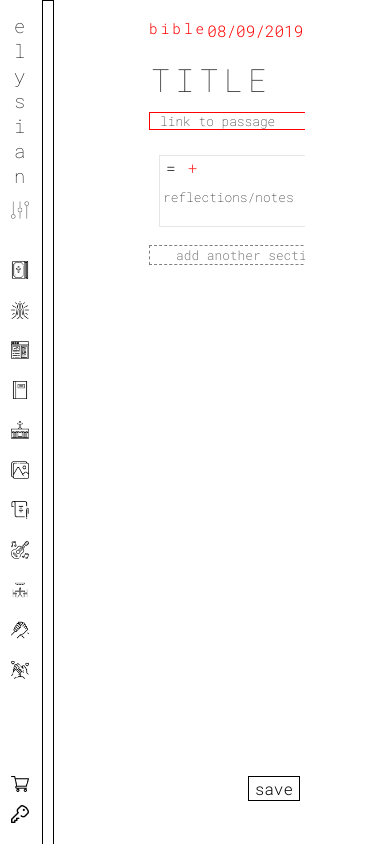
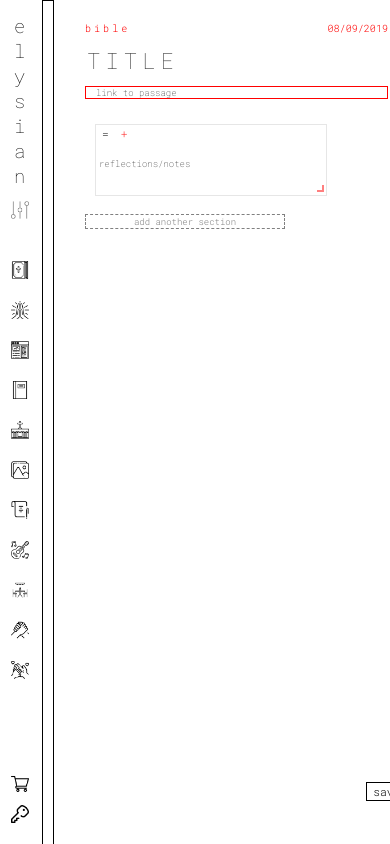
Before and after one commit to yanghakim/elysian, a React (Create React App) app: page / in a window 390 px wide. Built offline with nearby package versions, Linux system fonts and the light colour scheme.

Commit message:
testing responsiveness

```diff
--- a/package.json
+++ b/package.json
@@ -9,6 +9,7 @@
     "react-autosize-textarea": "^7.0.0",
     "react-dom": "^16.8.6",
     "react-grid-layout": "^0.16.6",
+    "react-responsive": "^7.0.0",
     "react-router-dom": "^5.0.1",
     "react-scripts": "3.0.1"
   },
--- a/src/components/Section.jsx
+++ b/src/components/Section.jsx
@@ -387,7 +387,7 @@ class Section extends Component {
             draggableCancel=".undraggable"
             cols={12}
             rowHeight={30}
-            width={740}
+            width={250}
           >
             {this.renderTextAreas()}
           </GridLayout>
--- a/src/components/Sidebar.jsx
+++ b/src/components/Sidebar.jsx
@@ -1,5 +1,6 @@
 import React, { Component } from "react";
 import { Redirect } from "react-router-dom";
+import MediaQuery from "react-responsive";
 
 import settings from "../assets/settings.png";
 import bible from "../assets/bible.png";
@@ -42,7 +43,12 @@ class Sidebar extends Component {
     return (
       <div className={this.props.sidebarClass}>
         <div className="sidebar__items">
-          <h1 className="sidebar-title">elysian</h1>
+          <MediaQuery query="(max-device-width: 700px)">
+            <h1 className="sidebar-title">e</h1>
+          </MediaQuery>
+          <MediaQuery query="(min-device-width: 700px)">
+            <h1 className="sidebar-title">elysian</h1>
+          </MediaQuery>
 
           <img
             style={{ marginTop: "-20px", marginBottom: "20px" }}
--- a/src/sass/section.sass
+++ b/src/sass/section.sass
@@ -16,10 +16,10 @@
 
   box-sizing: border-box
 
-  max-width: 1100px
-  width: 50%
+  max-width: 1000px
+  width: 365px
 
-  padding: 1% 3%
+  padding: 10px 30px
 
   border: 1px solid white
 
@@ -33,6 +33,9 @@
 
   overflow-y: scroll
   overflow-x: hidden
+
+  @media (max-width: 900px)
+    font-size: 0.7em
 
   &::-webkit-scrollbar
     background: none
@@ -61,6 +64,7 @@
 
     &-date
       color: red
+      font-size: 0.9em
 
   &-title
     font-size: 2em
@@ -110,10 +114,6 @@
     &::placeholder
       font-weight: 100
       color: black
-
-    @media (max-width: 900px)
-      width: 80vw
-
   &-undobtn
     position: absolute
     left: 3%
@@ -185,8 +185,6 @@
       background: none
       border: 1px solid white
 
-      width: auto
-
       color: black
       font-family: "Roboto Mono", monospace
       font-size: 0.8em
--- a/src/sass/settings.sass
+++ b/src/sass/settings.sass
@@ -10,6 +10,9 @@
   align-items: flex-start
 
   animation: fade-in 1s ease forwards
+
+  @media (max-width: 900px)
+    font-size: 0.8em
 
   &-title
     font-size: 1.3em
--- a/src/sass/sidebar.sass
+++ b/src/sass/sidebar.sass
@@ -54,6 +54,16 @@
       letter-spacing: 0
 
       margin-left: 4px
+
+    @media (max-width: 600px)
+      grid-column: 1
+      word-break: break-all
+      font-size: 1.3em
+      letter-spacing: 0
+
+      margin-left: 4px
+
+      content: "e" !important
 
   img
     cursor: pointer
```
Also changed, not shown: 1 other file (tests, documents, lock files or other folders).
